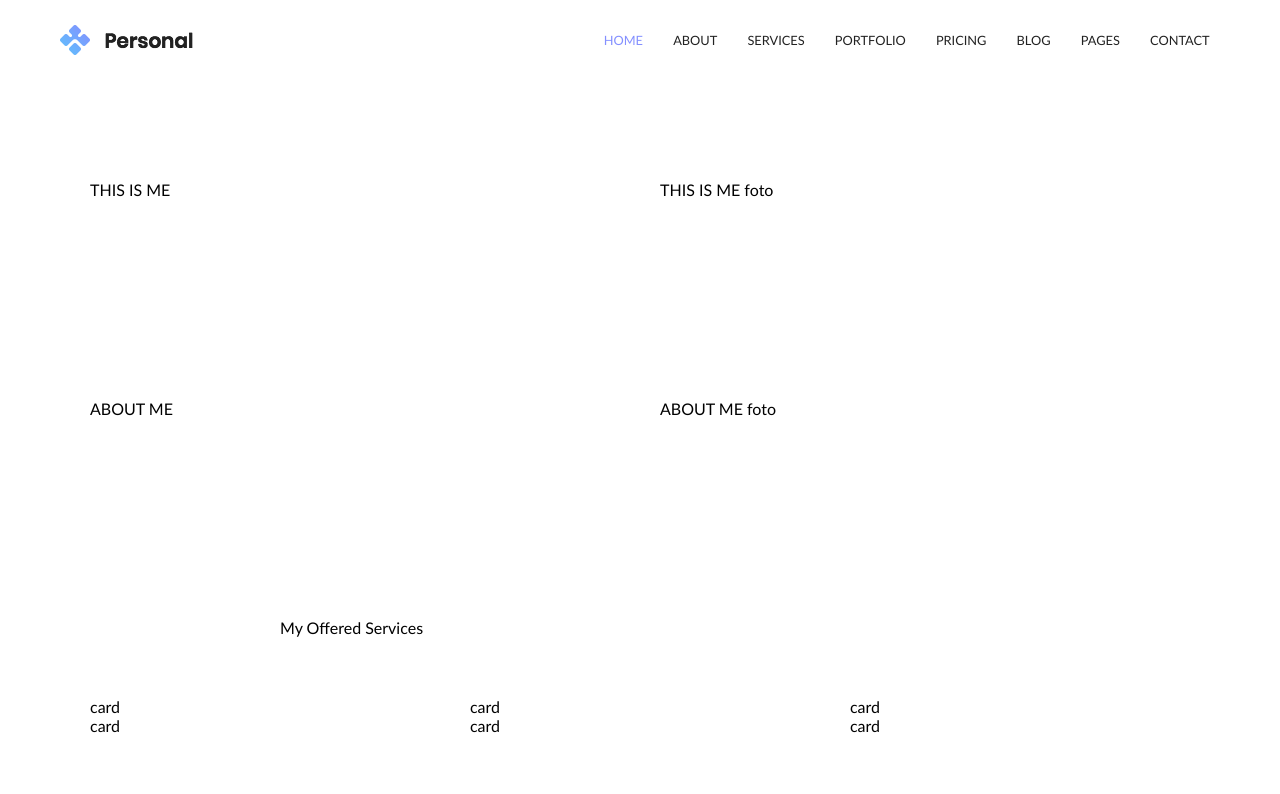
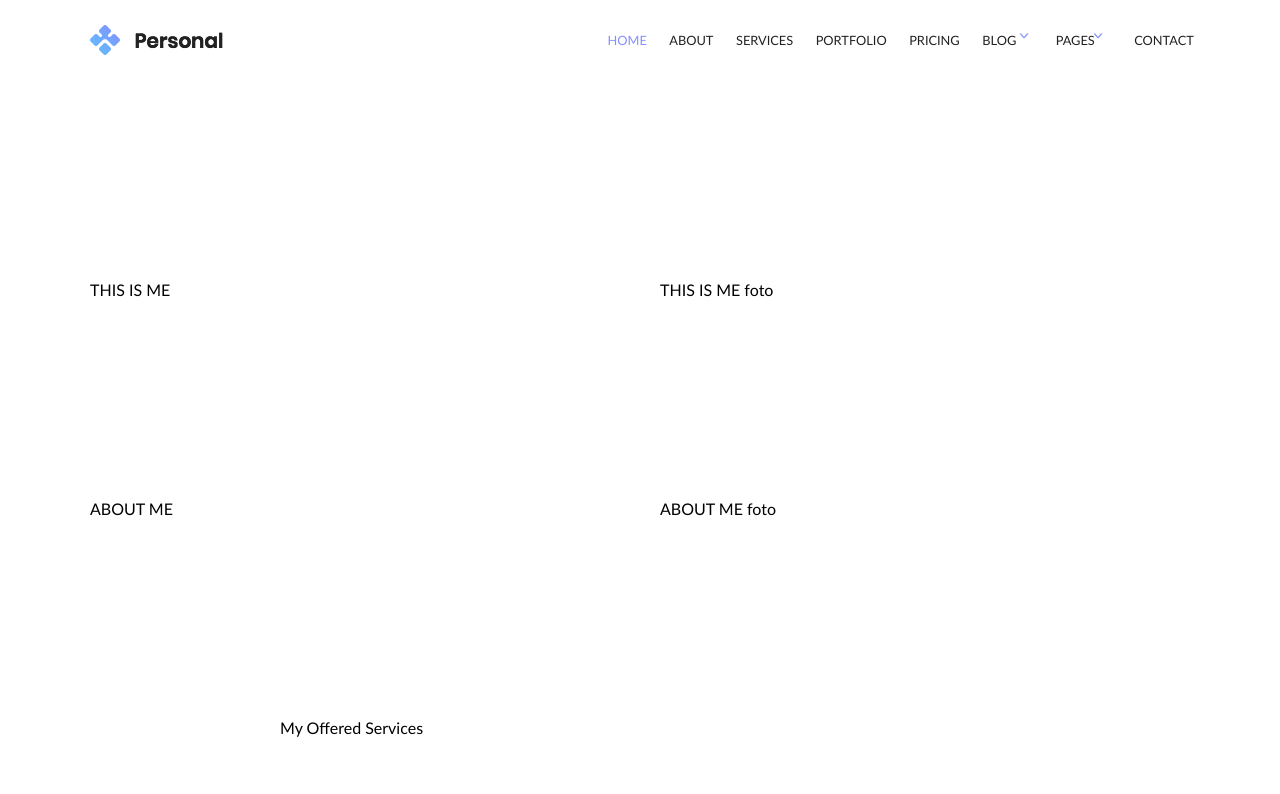
Before and after one commit to front-end-by-rimantas/33-grupe-portfolio-personal, a plain HTML site: page index.html in a window 1280 px wide. Shown: the top 794 px of the page. Drawn offline with Linux system fonts and the light colour scheme; a script that the page names is missing.

Commit message:
menu arrows

```diff
--- a/css/base/layout.css
+++ b/css/base/layout.css
@@ -47,7 +47,6 @@
     float: left;
     margin-left: var(--half-gap);
     margin-right: var(--half-gap);
-    /* background-color: rgb(114, 236, 236);cia pridejau */
 }
 .row > .reverse {
     float: right;
@@ -595,7 +594,6 @@
   .row > .col-xxl-12 {
     width: var(--col12);
   }
-
   .row > .ml-xxl-0 {
     margin-left: var(--ml0);
   }
@@ -632,7 +630,6 @@
   .row > .ml-xxl-11 {
     margin-left: var(--ml11);
   }
-
   .row .visible-xxl {
     display: inline-block;
   }
--- a/css/pages/home.css
+++ b/css/pages/home.css
@@ -11,11 +11,12 @@
 /* CUSTOM STYLE BELOW THIS COMMENT LINE */
 /* header start */
 header {
+    margin-top: -100px;
     background-color: #fff;
 }
 .logo-top > div {
     height: 10vh;
-    justify-content: flex-end;
+    justify-content: flex-start;
     align-items: center;
 }
 .navigation-bar {
@@ -30,8 +31,37 @@ header {
     font-weight: 500;
     text-transform: uppercase;
     text-decoration: none;
+    position: relative;
     color: #222;
 }
+.navigation-bar > a:hover {
+    color: #8490ff;
+}
+.top-menu-arrows {
+    margin-right: 3%;
+
+}
+.top-menu-arrows::after {
+    position: absolute;
+    display: inline-block;
+    top: -2.5vh;
+    left: 13%;
+    /* left: 20px; */
+    width: 40px;
+    height: 30px;
+    content: "^";
+    transform: rotate(180deg) scaleX(1.6);
+    color: #8490ff;
+}
+.navigation-bar > .menu-level-one, .navigation-bar > .menu-level-two {
+    display: none;
+    text-transform: lowercase;
+}
+.navigation-bar > .menu-level-one:hover, .navigation-bar > .menu-level-two:hover {
+    display: block;
+    text-transform: lowercase;
+}
+
 .navigation-bar > .top-menu-home-link {
     color: #8490ff;
 }
--- a/index.html
+++ b/index.html
@@ -29,7 +29,7 @@
 
 <body>
     <!-- header start -->
-    <header class="container-lg">
+    <header class="container">
         <div class="row visible-flex">
             <div class="col-2 logo-top">
                 <div class="visible-flex">
@@ -43,8 +43,14 @@
                     <a href="#" class="top-menu-services-link">Services</a>
                     <a href="#" class="top-menu-portfolio-link">Portfolio</a>
                     <a href="#" class="top-menu-pricing-link">Pricing</a>
-                    <a href="#" class="top-menu-blog-link">Blog</a>
-                    <a href="#" class="top-menu-pages-link">Pages</a>
+                    <a href="#" class="top-menu-blog-link top-menu-arrows">Blog</a>
+                    <a href="#" class="menu-level-one">Blog Home</a>
+                    <a href="#" class="menu-level-one">Blog Single</a>
+                    <a href="#" class="top-menu-pages-link top-menu-arrows">Pages</a>
+                    <a href="#" class="menu-level-one ">Elements</a>
+                    <a href="#" class="menu-level-one">Level 2</a>
+                    <a href="#" class="menu-level-two">Items One</a>
+                    <a href="#" class="menu-level-two">Items Two</a>
                     <a href="#" class="top-menu-contact-link">Contact</a>
                 </nav>
             </div>
```
